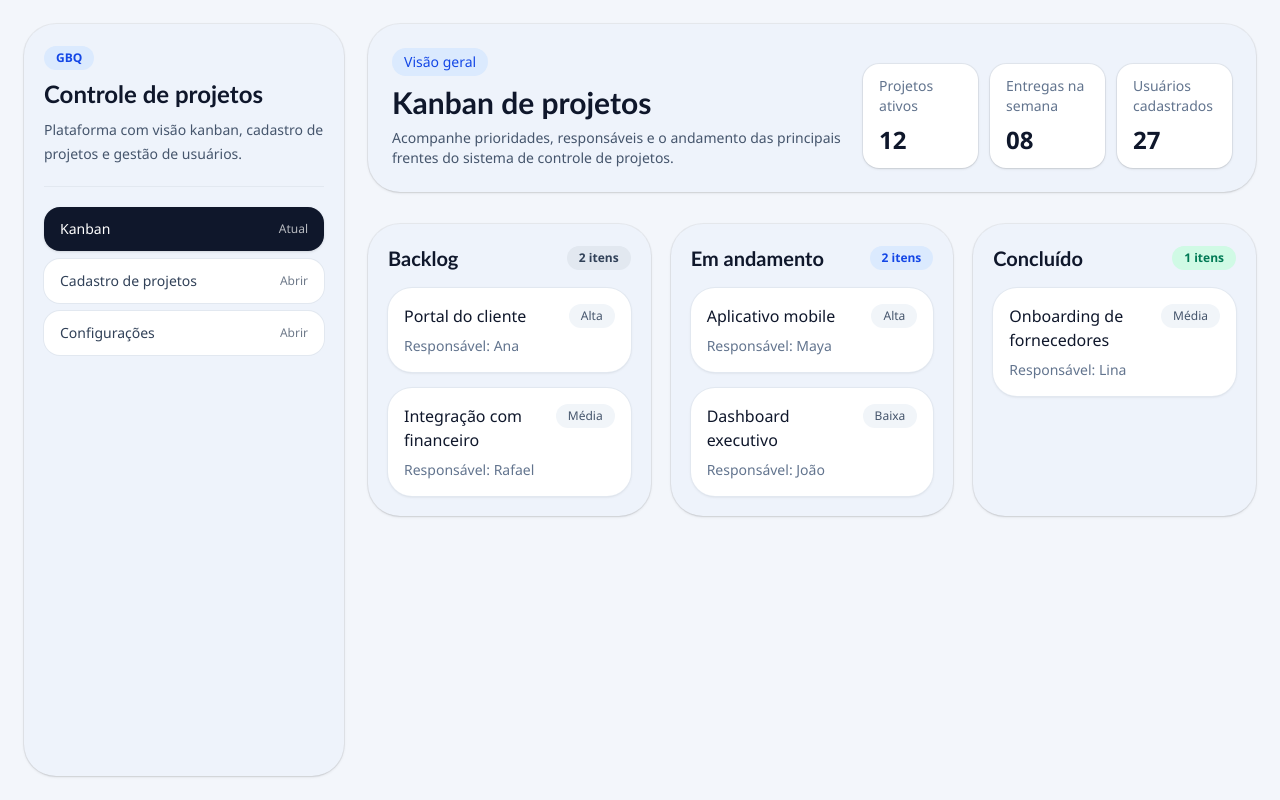
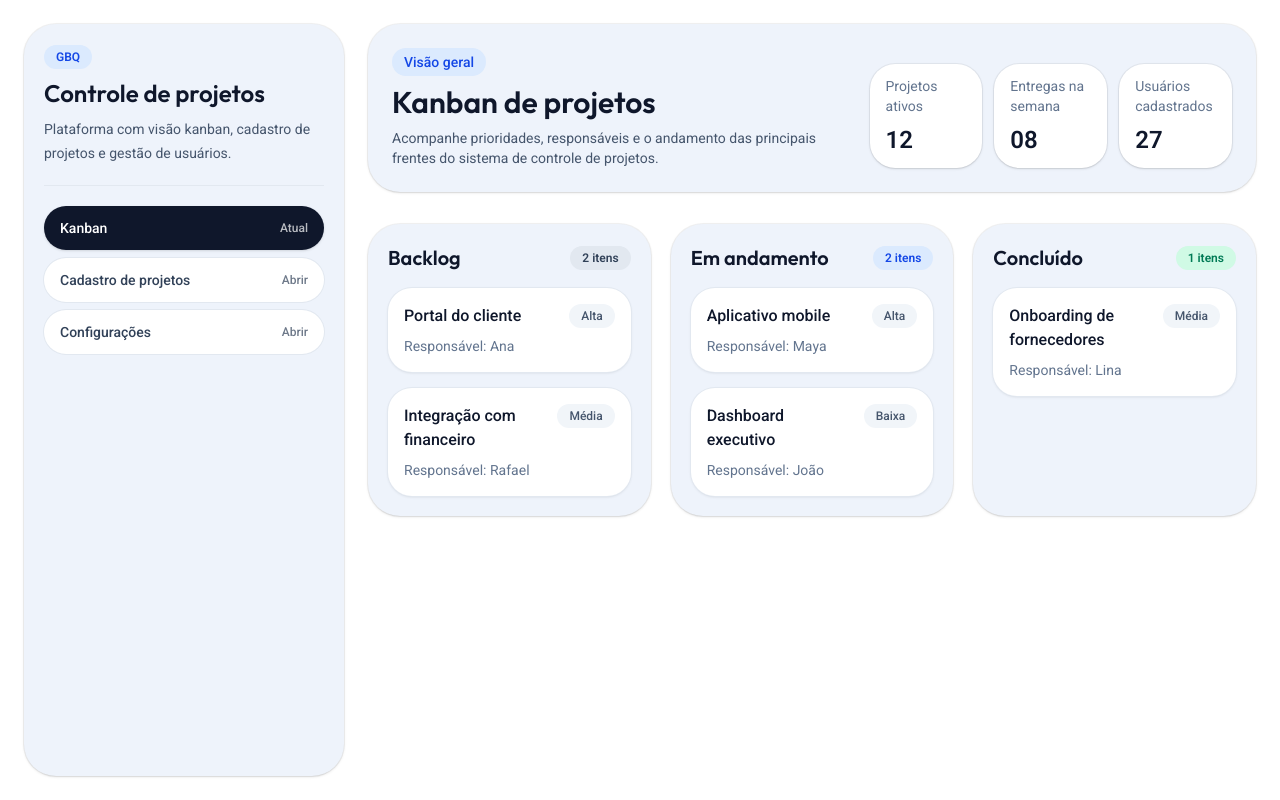
Before and after one commit to gabbass/projetos-gbq, a Next.js app: page / in a window 1280 px wide. Built offline with nearby package versions, Linux system fonts and the light colour scheme.

Commit message:
Nova biblioteca

```diff
--- a/app/globals.css
+++ b/app/globals.css
@@ -1,22 +1,87 @@
 @import "tailwindcss";
+@import "tw-animate-css";
+@import "shadcn/tailwind.css";
+
+@custom-variant dark (&:is(.dark *));
 
 :root {
-  --background: #f3f6fb;
-  --foreground: #0f172a;
   --panel: #eef3fb;
+  --background: oklch(1 0 0);
+  --foreground: oklch(0.145 0 0);
+  --card: oklch(1 0 0);
+  --card-foreground: oklch(0.145 0 0);
+  --popover: oklch(1 0 0);
+  --popover-foreground: oklch(0.145 0 0);
+  --primary: oklch(0.488 0.243 264.376);
+  --primary-foreground: oklch(0.97 0.014 254.604);
+  --secondary: oklch(0.967 0.001 286.375);
+  --secondary-foreground: oklch(0.21 0.006 285.885);
+  --muted: oklch(0.97 0 0);
+  --muted-foreground: oklch(0.556 0 0);
+  --accent: oklch(0.97 0 0);
+  --accent-foreground: oklch(0.205 0 0);
+  --destructive: oklch(0.577 0.245 27.325);
+  --border: oklch(0.922 0 0);
+  --input: oklch(0.922 0 0);
+  --ring: oklch(0.708 0 0);
+  --chart-1: oklch(0.809 0.105 251.813);
+  --chart-2: oklch(0.623 0.214 259.815);
+  --chart-3: oklch(0.546 0.245 262.881);
+  --chart-4: oklch(0.488 0.243 264.376);
+  --chart-5: oklch(0.424 0.199 265.638);
+  --radius: 0.875rem;
+  --sidebar: oklch(0.985 0 0);
+  --sidebar-foreground: oklch(0.145 0 0);
+  --sidebar-primary: oklch(0.546 0.245 262.881);
+  --sidebar-primary-foreground: oklch(0.97 0.014 254.604);
+  --sidebar-accent: oklch(0.97 0 0);
+  --sidebar-accent-foreground: oklch(0.205 0 0);
+  --sidebar-border: oklch(0.922 0 0);
+  --sidebar-ring: oklch(0.708 0 0);
 }
 
 @theme inline {
   --color-background: var(--background);
   --color-foreground: var(--foreground);
   --color-panel: var(--panel);
-  --font-sans: "Segoe UI", Tahoma, Geneva, Verdana, sans-serif;
-  --font-heading: "Trebuchet MS", "Segoe UI", Tahoma, Geneva, Verdana, sans-serif;
-}
-
-body {
-  background: var(--background);
-  color: var(--foreground);
+  --font-sans: var(--font-sans);
+  --font-heading: var(--font-heading);
+  --color-sidebar-ring: var(--sidebar-ring);
+  --color-sidebar-border: var(--sidebar-border);
+  --color-sidebar-accent-foreground: var(--sidebar-accent-foreground);
+  --color-sidebar-accent: var(--sidebar-accent);
+  --color-sidebar-primary-foreground: var(--sidebar-primary-foreground);
+  --color-sidebar-primary: var(--sidebar-primary);
+  --color-sidebar-foreground: var(--sidebar-foreground);
+  --color-sidebar: var(--sidebar);
+  --color-chart-5: var(--chart-5);
+  --color-chart-4: var(--chart-4);
+  --color-chart-3: var(--chart-3);
+  --color-chart-2: var(--chart-2);
+  --color-chart-1: var(--chart-1);
+  --color-ring: var(--ring);
+  --color-input: var(--input);
+  --color-border: var(--border);
+  --color-destructive: var(--destructive);
+  --color-accent-foreground: var(--accent-foreground);
+  --color-accent: var(--accent);
+  --color-muted-foreground: var(--muted-foreground);
+  --color-muted: var(--muted);
+  --color-secondary-foreground: var(--secondary-foreground);
+  --color-secondary: var(--secondary);
+  --color-primary-foreground: var(--primary-foreground);
+  --color-primary: var(--primary);
+  --color-popover-foreground: var(--popover-foreground);
+  --color-popover: var(--popover);
+  --color-card-foreground: var(--card-foreground);
+  --color-card: var(--card);
+  --radius-sm: calc(var(--radius) * 0.6);
+  --radius-md: calc(var(--radius) * 0.8);
+  --radius-lg: var(--radius);
+  --radius-xl: calc(var(--radius) * 1.4);
+  --radius-2xl: calc(var(--radius) * 1.8);
+  --radius-3xl: calc(var(--radius) * 2.2);
+  --radius-4xl: calc(var(--radius) * 2.6);
 }
 
 * {
@@ -26,3 +91,52 @@
 button {
   cursor: pointer;
 }
+
+.dark {
+  --background: oklch(0.145 0 0);
+  --foreground: oklch(0.985 0 0);
+  --card: oklch(0.205 0 0);
+  --card-foreground: oklch(0.985 0 0);
+  --popover: oklch(0.205 0 0);
+  --popover-foreground: oklch(0.985 0 0);
+  --primary: oklch(0.424 0.199 265.638);
+  --primary-foreground: oklch(0.97 0.014 254.604);
+  --secondary: oklch(0.274 0.006 286.033);
+  --secondary-foreground: oklch(0.985 0 0);
+  --muted: oklch(0.269 0 0);
+  --muted-foreground: oklch(0.708 0 0);
+  --accent: oklch(0.269 0 0);
+  --accent-foreground: oklch(0.985 0 0);
+  --destructive: oklch(0.704 0.191 22.216);
+  --border: oklch(1 0 0 / 10%);
+  --input: oklch(1 0 0 / 15%);
+  --ring: oklch(0.556 0 0);
+  --chart-1: oklch(0.809 0.105 251.813);
+  --chart-2: oklch(0.623 0.214 259.815);
+  --chart-3: oklch(0.546 0.245 262.881);
+  --chart-4: oklch(0.488 0.243 264.376);
+  --chart-5: oklch(0.424 0.199 265.638);
+  --sidebar: oklch(0.205 0 0);
+  --sidebar-foreground: oklch(0.985 0 0);
+  --sidebar-primary: oklch(0.623 0.214 259.815);
+  --sidebar-primary-foreground: oklch(0.97 0.014 254.604);
+  --sidebar-accent: oklch(0.269 0 0);
+  --sidebar-accent-foreground: oklch(0.985 0 0);
+  --sidebar-border: oklch(1 0 0 / 10%);
+  --sidebar-ring: oklch(0.556 0 0);
+}
+
+@layer base {
+  * {
+    @apply border-border outline-ring/50;
+  }
+  body {
+    @apply bg-background text-foreground;
+  }
+  button:not(:disabled), [role="button"]:not(:disabled) {
+    cursor: pointer;
+  }
+  html {
+    @apply font-sans;
+  }
+}
--- a/app/layout.tsx
+++ b/app/layout.tsx
@@ -2,6 +2,12 @@
 import type { ReactNode } from "react";
 import "./globals.css";
 import { AppShell } from "@/components/app-shell";
+import { Roboto, Outfit } from "next/font/google";
+import { cn } from "@/lib/utils";
+
+const outfitHeading = Outfit({subsets:['latin'],variable:'--font-heading'});
+
+const roboto = Roboto({subsets:['latin'],variable:'--font-sans'});
 
 export const metadata: Metadata = {
   title: "GBQ | Controle de projetos",
@@ -10,7 +16,7 @@
 
 export default function RootLayout({ children }: { children: ReactNode }) {
   return (
-    <html lang="pt-BR" dir="ltr" className="h-full antialiased">
+    <html lang="pt-BR" dir="ltr" className={cn("h-full antialiased", "font-sans", roboto.variable, outfitHeading.variable)}>
       <body className="min-h-full font-sans">
         <AppShell>{children}</AppShell>
       </body>
--- /dev/null
+++ b/components/ui/button.tsx
@@ -0,0 +1,64 @@
+import * as React from "react"
+import { cva, type VariantProps } from "class-variance-authority"
+import { cn } from "cn"
+import { Slot } from "radix-ui"
+
+const buttonVariants = cva(
+  "group/button inline-flex shrink-0 items-center justify-center rounded-4xl border border-transparent bg-clip-padding text-sm font-medium whitespace-nowrap transition-all outline-none select-none focus-visible:border-ring focus-visible:ring-[3px] focus-visible:ring-ring/50 active:not-aria-[haspopup]:translate-y-px disabled:pointer-events-none disabled:opacity-50 aria-invalid:border-destructive aria-invalid:ring-[3px] aria-invalid:ring-destructive/20 dark:aria-invalid:border-destructive/50 dark:aria-invalid:ring-destructive/40 [&_svg]:pointer-events-none [&_svg]:shrink-0 [&_svg:not([class*='size-'])]:size-4",
+  {
+    variants: {
+      variant: {
+        default: "bg-primary text-primary-foreground hover:bg-primary/80",
+        outline:
+          "border-border bg-input/30 hover:bg-input/50 hover:text-foreground aria-expanded:bg-muted aria-expanded:text-foreground",
+        secondary:
+          "bg-secondary text-secondary-foreground hover:bg-[color-mix(in_oklch,var(--secondary),var(--foreground)_5%)] aria-expanded:bg-secondary aria-expanded:text-secondary-foreground",
+        ghost:
+          "hover:bg-muted hover:text-foreground aria-expanded:bg-muted aria-expanded:text-foreground dark:hover:bg-muted/50",
+        destructive:
+          "bg-destructive/10 text-destructive hover:bg-destructive/20 focus-visible:border-destructive/40 focus-visible:ring-destructive/20 dark:bg-destructive/20 dark:hover:bg-destructive/30 dark:focus-visible:ring-destructive/40",
+        link: "text-primary underline-offset-4 hover:underline",
+      },
+      size: {
+        default:
+          "h-9 gap-1.5 px-3 has-data-[icon=inline-end]:pe-2.5 has-data-[icon=inline-start]:ps-2.5",
+        xs: "h-6 gap-1 px-2.5 text-xs has-data-[icon=inline-end]:pe-2 has-data-[icon=inline-start]:ps-2 [&_svg:not([class*='size-'])]:size-3",
+        sm: "h-8 gap-1 px-3 has-data-[icon=inline-end]:pe-2 has-data-[icon=inline-start]:ps-2",
+        lg: "h-10 gap-1.5 px-4 has-data-[icon=inline-end]:pe-3 has-data-[icon=inline-start]:ps-3",
+        icon: "size-9",
+        "icon-xs": "size-6 [&_svg:not([class*='size-'])]:size-3",
+        "icon-sm": "size-8",
+        "icon-lg": "size-10",
+      },
+    },
+    defaultVariants: {
+      variant: "default",
+      size: "default",
+    },
+  }
+)
+
+function Button({
+  className,
+  variant = "default",
+  size = "default",
+  asChild = false,
+  ...props
+}: React.ComponentProps<"button"> &
+  VariantProps<typeof buttonVariants> & {
+    asChild?: boolean
+  }) {
+  const Comp = asChild ? Slot.Root : "button"
+
+  return (
+    <Comp
+      data-slot="button"
+      data-variant={variant}
+      data-size={size}
+      className={cn(buttonVariants({ variant, size, className }))}
+      {...props}
+    />
+  )
+}
+
+export { Button, buttonVariants }
--- /dev/null
+++ b/lib/utils.ts
@@ -0,0 +1 @@
+export { cn } from "cn"
```
Also changed, not shown: package.json (+7 -1 lines), components.json (added), 1 other file (tests, documents, lock files or other folders).
